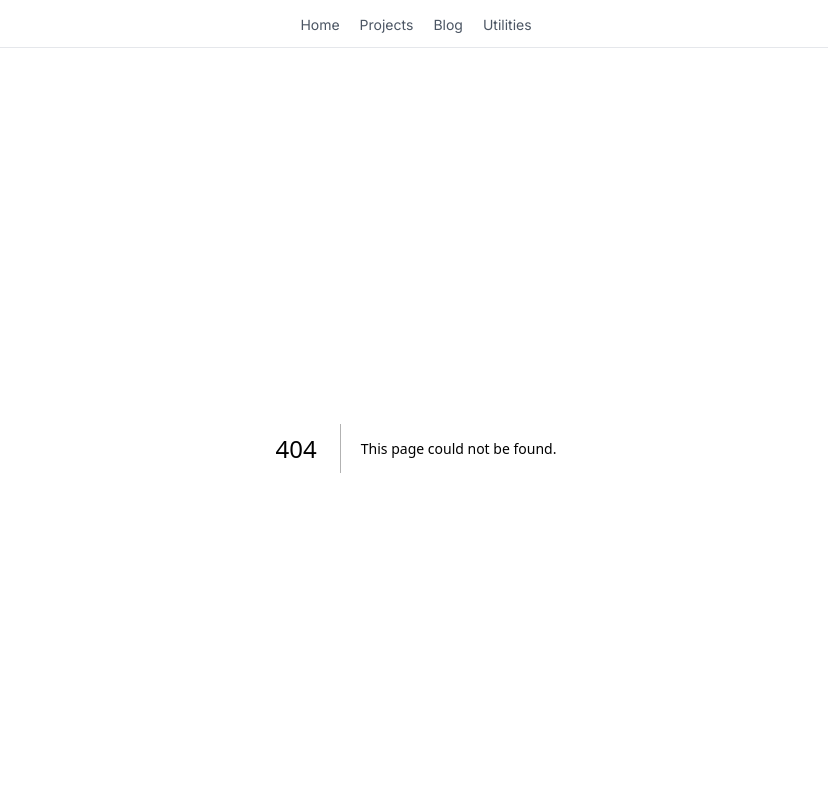
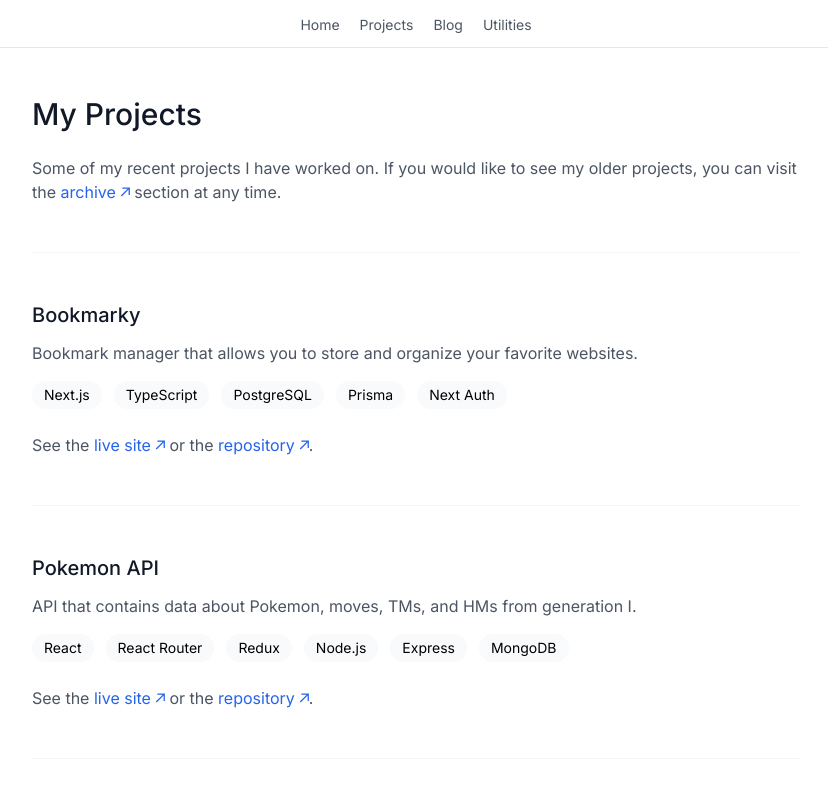
Before and after one commit to starlightroad/gerardoortiz.dev, a Next.js app: page /projects in a window 1280 px wide. Before the commit this address had no page. Shown: the top 800 px of the page, without its empty margins (224-1052 px from the left). Built offline with nearby package versions, Linux system fonts and the light colour scheme.

Commit message:
Add projects page, update arrow icon, and update project descriptions

```diff
--- a/app/lib/db.ts
+++ b/app/lib/db.ts
@@ -4,7 +4,7 @@ export const projects = [
   {
     id: "f0c852a2-a0ee-4afb-bbdb-cdbe1de4fe53",
     name: "Bookmarky",
-    description: "Bookmark manager that allows you to store and organize your favorite websites",
+    description: "Bookmark manager that allows you to store and organize your favorite websites.",
     location: "#",
     repository: "https://github.com/starlightroad/bookmarky",
     tags: ["Next.js", "TypeScript", "PostgreSQL", "Prisma", "Next Auth"],
@@ -15,7 +15,7 @@ export const projects = [
   {
     id: "25ae9392-5e80-4aec-b0b1-d3a56be2cdfa",
     name: "Pokemon API",
-    description: "API that contains data about Pokemon, moves, TMs, and HMs from generation I",
+    description: "API that contains data about Pokemon, moves, TMs, and HMs from generation I.",
     location: "https://pokemon-api.devgerardoortiz.com",
     repository: "https://github.com/starlightroad/bookmarky",
     tags: ["React", "React Router", "Redux", "Node.js", "Express", "MongoDB"],
@@ -27,7 +27,7 @@ export const projects = [
     id: "57b66b26-a4b2-44bc-91dc-e78077556938",
     name: "Nues",
     description:
-      "News app that utilizes the Newscatcher API to display content from various sources",
+      "News app that utilizes the Newscatcher API to display content from various sources.",
     location: "https://nues.devgerardoortiz.com",
     repository: "https://github.com/starlightroad/nues",
     tags: ["React", "React Router", "Redux", "Newscatcher API"],
--- /dev/null
+++ b/app/projects/page.tsx
@@ -0,0 +1,82 @@
+import Link from "next/link";
+import { Fragment } from "react";
+import { getProjects } from "@/app/lib/data";
+import ArrowIcon from "@/app/ui/arrow-icon";
+
+export default function Projects() {
+  const projects = getProjects();
+
+  return (
+    <section className="my-12">
+      <article>
+        <h1 className="text-3xl font-medium text-gray-900">My Projects</h1>
+        <p className="mb-12 mt-6 text-gray-600">
+          Some of my recent projects I have worked on. If you would like to see my older projects,
+          you can visit the&nbsp;
+          <Link
+            href="/projects/archive"
+            className="group inline-flex items-center gap-1 text-blue-600 hover:text-blue-400"
+          >
+            <span>archive</span>
+            <ArrowIcon className="text-blue-600 group-hover:text-blue-400" />
+          </Link>
+          &nbsp;section at any time.
+        </p>
+        <div className="grid gap-12">
+          <hr className="border-gray-100" />
+          {projects.map((project, idx) => {
+            const { id } = project;
+
+            return (
+              <Fragment key={id}>
+                <article>
+                  <h2 className="mb-3 text-xl font-medium text-gray-900">{project.name}</h2>
+                  <p className="line-clamp-2 text-gray-600">{project.description}</p>
+                  <footer>
+                    <ul className="mt-4 flex gap-3">
+                      {project.tags.map((tag) => {
+                        const tagId = `tag-${id}`;
+
+                        return (
+                          <li key={tagId}>
+                            <p className="">
+                              <span className="block rounded-full bg-gray-50 px-3 py-1 text-sm">
+                                {tag}
+                              </span>
+                            </p>
+                          </li>
+                        );
+                      })}
+                    </ul>
+                    <p className="mt-6 flex text-gray-600">
+                      See the&nbsp;
+                      <Link
+                        href={project.location}
+                        target="_blank"
+                        className="group flex items-center gap-1 text-blue-600 hover:text-blue-400"
+                      >
+                        <span>live site</span>
+                        <ArrowIcon className="text-blue-600 group-hover:text-blue-400" />
+                      </Link>
+                      &nbsp;or the&nbsp;
+                      <Link
+                        href={project.repository}
+                        target="_blank"
+                        className="group flex items-center gap-1 text-blue-600 hover:text-blue-400"
+                      >
+                        <span>repository</span>
+                        <ArrowIcon className="text-blue-600 group-hover:text-blue-400" />
+                      </Link>
+                      .
+                    </p>
+                  </footer>
+                </article>
+                {idx !== projects.length - 1 && <hr className="border-gray-100" />}
+              </Fragment>
+            );
+          })}
+        </div>
+      </article>
+    </section>
+  );
+}
--- a/app/ui/arrow-icon.tsx
+++ b/app/ui/arrow-icon.tsx
@@ -1,12 +1,16 @@
-export default function ArrowIcon() {
+type Props = {
+  className?: string;
+};
+
+export default function ArrowIcon({ className }: Props) {
   return (
     <svg
-      width="12"
-      height="12"
+      width="10"
+      height="10"
       viewBox="0 0 12 12"
       fill="none"
       xmlns="http://www.w3.org/2000/svg"
-      className="text-gray-600"
+      className={className ?? "text-gray-600"}
     >
       <path
         d="M2.07102 11.3494L0.963068 10.2415L9.2017 1.98864H2.83807L2.85227 0.454545H11.8438V9.46023H10.2955L10.3097 3.09659L2.07102 11.3494Z"
```
